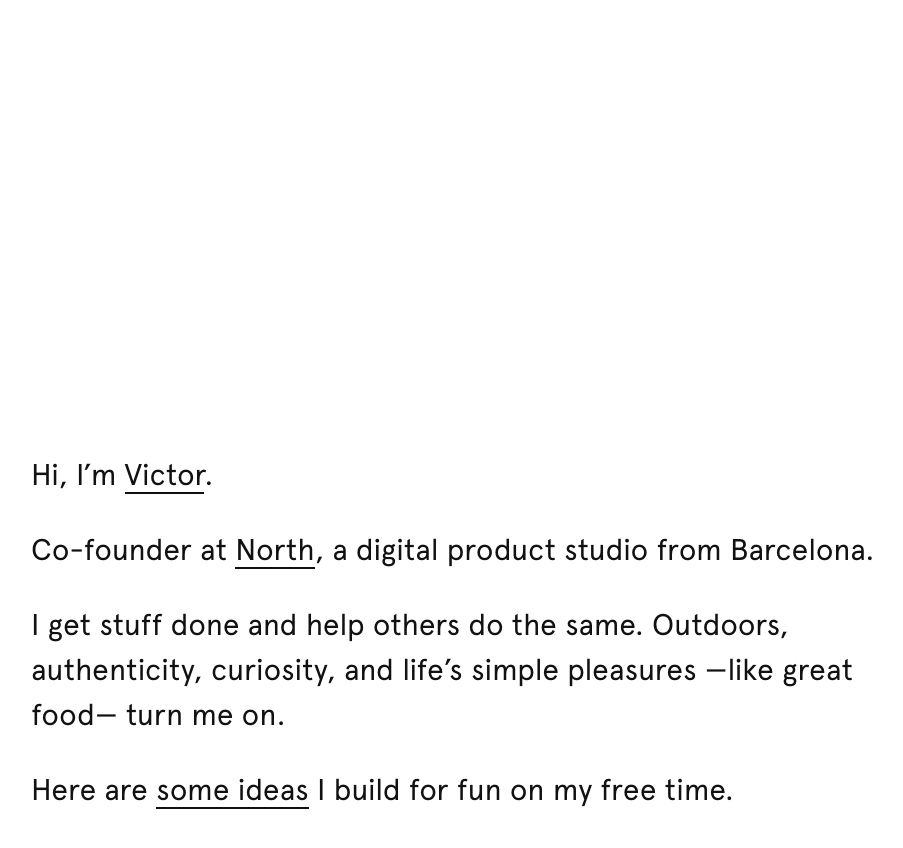
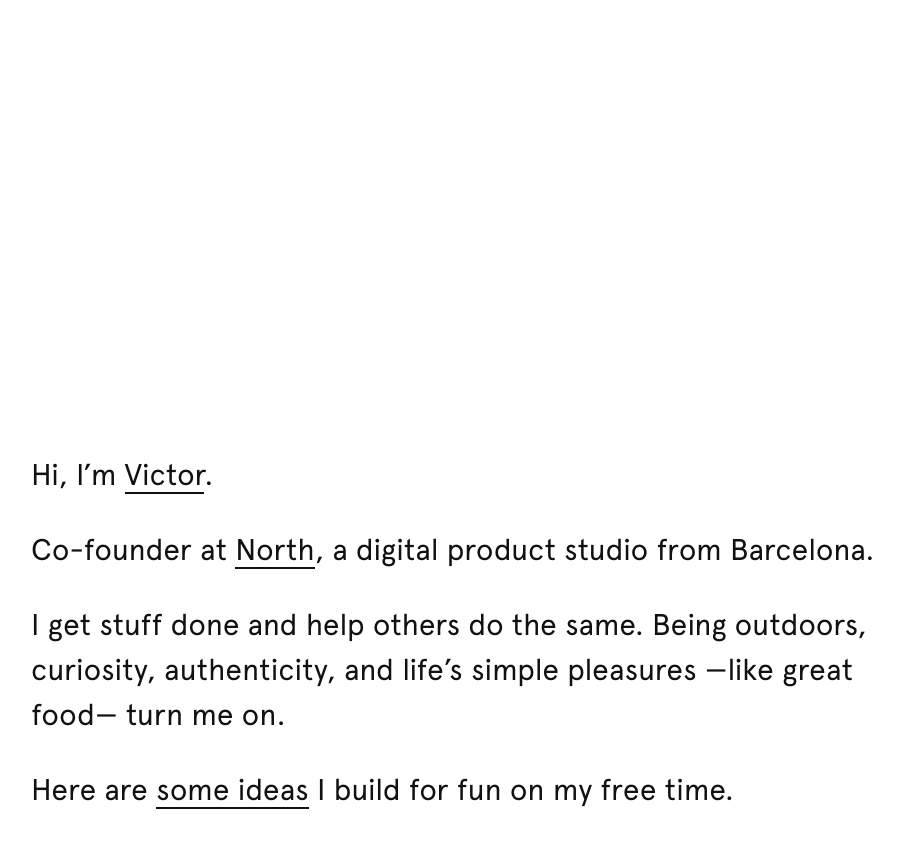
Before and after one commit to vdel26/victordg.com, a Jekyll site: the page built from index.markdown, in a window 1280 px wide. Shown: the top 848 px of the page, without its empty margins (71-974 px from the left). Built offline with Jekyll 4.4.1, drawn with Linux system fonts in a browser that asks for light colours.

Commit message:
tweak font sizes in iOS

```diff
--- a/index.markdown
+++ b/index.markdown
@@ -6,7 +6,7 @@
 
   Co-founder at <a class="link js-link" target="_blank" href="http://thenorthstudio.com">North</a>, a digital product studio from Barcelona.
 
-  I get stuff done and help others do the same. Outdoors, authenticity, curiosity, and life’s simple pleasures &mdash;like great food&mdash; turn me on.
+  I get stuff done and help others do the same. Being outdoors, curiosity, authenticity, and life’s simple pleasures &mdash;like great food&mdash; turn me on.
 
   Here are <a class="link js-link js-link--projects">some ideas</a> I build for fun on my free time.
 projects:
--- a/styles/main.scss
+++ b/styles/main.scss
@@ -87,6 +87,10 @@
   will-change: transform, opacity;
 }
 
+.about {
+  max-width: 82%;
+}
+
 // 5
 @media only screen and (min-device-width : 320px) and (max-device-width : 568px) {
   .page.home {
@@ -101,10 +105,14 @@
 // 6 & 6+
 @media only screen and (min-device-width : 375px) and (max-device-width : 736px) {
   .page.home {
-    max-width: 86%;
+    font-size: 20px;
+    max-width: 88%;
   }
   .home__wrapper {
     bottom: -8%;
+  }
+  .about {
+    max-width: 90%;
   }
 }
 
@@ -119,10 +127,6 @@
   .home {
     font-size: 30px;
   }
-}
-
-.about {
-  max-width: 80%;
 }
 
 //----- contact -----//
@@ -200,8 +204,9 @@
 // 6 & 6+
 @media only screen and (min-device-width : 375px) and (max-device-width : 736px) {
   .contact {
+    font-size: 14px;
     margin-top: 1rem;
-    margin-bottom: 3rem;
+    margin-bottom: 2.5rem;
   }
   .contact__link {
     &:first-child:before, &:last-child:after {
```
